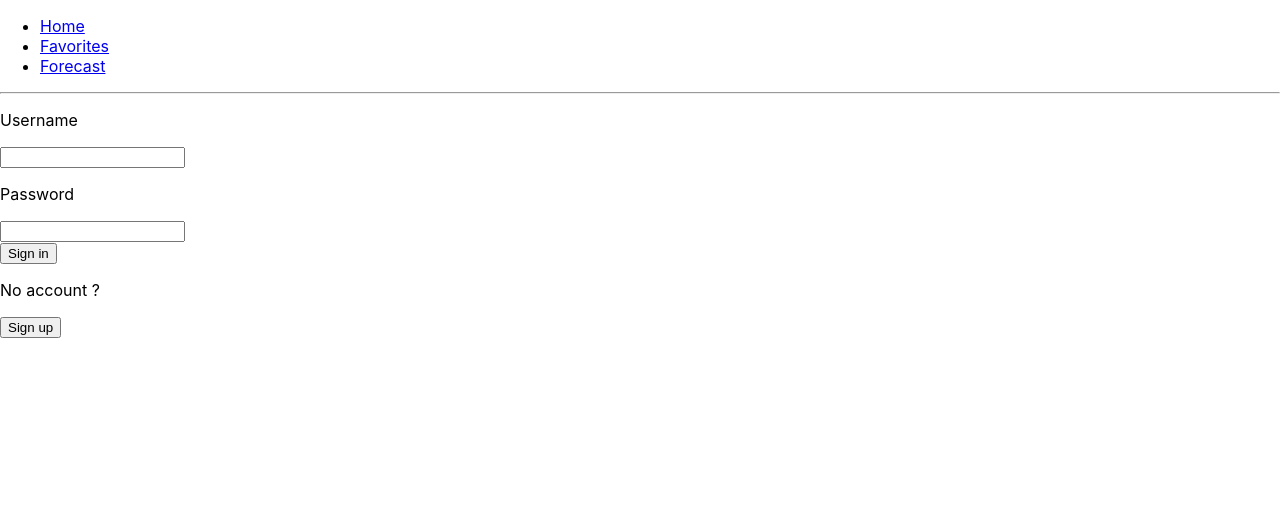
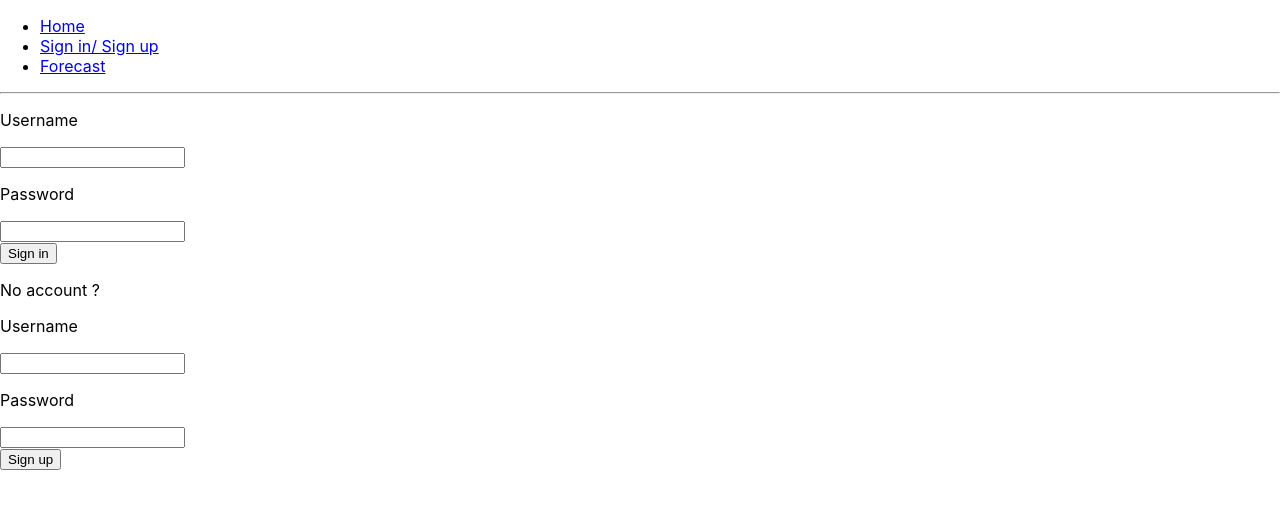
Before and after one commit to Groovietoile/weather_app, a React (Create React App) app: page /signinsignup in a window 1280 px wide. Shown: the top 508 px of the page. Built offline with nearby package versions, Linux system fonts and the light colour scheme; data requests are answered from the project's data file.

Commit message:
add fav + add user + correct routes + sign in sign up page

```diff
--- a/data/db.json
+++ b/data/db.json
@@ -6,12 +6,26 @@
       "password": "test",
       "favorites": [
         {
-                    "id": "f1",
-                    "city": "paris, fr"
+          "id": "i1",
+          "city": "c1"
         },
         {
-                    "id": "f2",
-                    "city": "berlin, de"
+          "id": "54cbeb8e-b0a3-4174-9926-78b5a28dd017",
+          "city": {
+            "city": "bordeau, fr"
+          }
+        },
+        {
+          "id": "298fcfa9-4411-432b-a15a-d3b39a89a846",
+          "city": "a"
+        },
+        {
+          "id": "b8d6f589-8f9e-4bdb-9385-7531ea7c753e",
+          "city": "b"
+        },
+        {
+          "id": "0def6ca3-5d27-44c0-85b3-ce5c46cf18ba",
+          "city": "c"
         }
       ]
     },
--- a/src/App.js
+++ b/src/App.js
@@ -7,8 +7,8 @@ import Favorites from "./components/Favorites/Favorites";
 
 
 const App = () => {
-  const [isSignedIn, setIsSignedIn] = useState(true);
-  const [userId, setUserId] = useState("u1");
+  const [isSignedIn, setIsSignedIn] = useState(false);
+  const [userId, setUserId] = useState("");
   const [userFavorites, setUserFavorites] = useState([]);
   const [users, setUsers] = useState([]);
 
@@ -42,28 +42,33 @@ const App = () => {
       <div>
         <ul>
           <li>
-            <Link to="/" onClick={() => window.location.href = 'http://localhost:3000/'}>Home</Link>
+            <Link to="/" >Home</Link>
           </li>
           {isSignedIn ? (
             <li>
-              <Link to="/favorites" onClick={() => window.location.href = 'http://localhost:3000/favorites'}>Favorites</Link>
+              <Link to="/favorites">Favorites</Link>
             </li>
           ) : (
             <li>
-              <Link to="/signinsignup" onClick={() => window.location.href = 'http://localhost:3000/signinsignup'}>Sign in/ Sign up</Link>
+              <Link to="/signinsignup" >Sign in/ Sign up</Link>
             </li>
           )}
 
           <li>
-            <Link to="/forecast" onClick={() => window.location.href = 'http://localhost:3000/forecast'}>Forecast</Link>
+            <Link to="/forecast" >Forecast</Link>
           </li>
         </ul>
 
         <hr />
         <Switch>
           <Route exact path="/" component={Home} />
-          <Route path="/signinsignup" component={SignInSignUp} />
-          <Route path="/forecast" component={() => (<Forecast isSignedIn={isSignedIn} />)} />
+          <Route path="/signinsignup" component={() => (
+            <SignInSignUp
+              setIsSignedIn={setIsSignedIn}
+              users={users}
+              setUserId={setUserId}
+            />)} />
+          <Route path="/forecast" component={() => (<Forecast isSignedIn={isSignedIn} userId={userId} userFavorites={userFavorites}/>)} />
           <Route path="/favorites" component={() => (<Favorites favorites={userFavorites} />)} />
         </Switch>
       </div>
--- a/src/components/Forecast/Forecast.js
+++ b/src/components/Forecast/Forecast.js
@@ -1,7 +1,7 @@
 import React, { useState } from 'react';
 import Conditions from '../Conditions/Conditions';
 import classes from './Forecast.module.css';
-import {v4 as uuidv4} from 'uuid';
+import { v4 as uuidv4 } from 'uuid';
 
 const Forecast = (props) => {
     const [responseObj, setResponseObj] = useState({});
@@ -69,6 +69,15 @@ const Forecast = (props) => {
             })
     }
 
+    function getUpdatedFavorites() {
+        let favorites = props.userFavorites;
+        favorites.push({
+            id: uuidv4(),
+            city
+        })
+        return JSON.stringify({favorites});
+    }
+
     return (
         <div>
             <h2>Find Current Weather Conditions</h2>
@@ -89,11 +98,14 @@ const Forecast = (props) => {
                 {props.isSignedIn && (
                     <button className={classes.Button} onClick={(e) => {
                         e.preventDefault();
-                        // TODO : add city to user's favorites in db
-                        // {
-                        //     id: uuidv4(),
-                        //     city: city
-                        // }
+                        fetch(`http://localhost:8000/users/${props.userId}`, {
+                            method: 'PATCH',
+                            headers: {
+                                'Content-Type': 'application/json'
+                            },
+                            body: getUpdatedFavorites()
+                        }).then(res => res.json())
+                            .then(res => alert("added to favorites successfully !"));
                     }}>Add searched city to favorites</button>
                 )}
                 <button className={classes.Button} onClick={getForecastAtMyLocation}>Get Forecast at my location</button>
--- a/src/components/SignInSignUp/SignInSignUp.js
+++ b/src/components/SignInSignUp/SignInSignUp.js
@@ -1,21 +1,104 @@
-const SignInSignUp = () => {
+import { v4 as uuidv4 } from 'uuid';
+// import { useHistory } from "react-router-dom";
+// import Favorites from '../Favorites/Favorites';
+// import {withRouter} from 'react-router-dom';
+
+// props = setIsSignedIn, users, setUserId
+
+const SignInSignUp = (props) => {
+    // const history = useHistory();
+
+    function onSignIn(e) {
+        e.preventDefault();
+        const username = document.getElementById("signin_username").value;
+        const pwd = document.getElementById("signin_pwd").value;
+        if (!username || !pwd) {
+            return;
+        }
+        const user = props.users.filter((user) => user.username === username);
+        if (user.length) {
+            if (user[0].password === pwd) {
+                alert("Signed in successfully !");
+                props.setIsSignedIn(true);
+                props.setUserId(user[0].id);
+                // TODO : this changes only the url
+                // window.history.replaceState(null, '', 'http://localhost:3000/favorites');
+                // history.push('/favorites');
+                // navigate("/favorites");
+                // this.props.history.push('http://localhost:3000/favorites');
+                // props.history.push("/favorites");
+            }
+            else {
+                alert("Incorrect password.");
+            }
+        }
+        else {
+            alert(`The user ${username} does not exist.`);
+        }
+    }
+
+    function onSignUp(e) {
+        e.preventDefault();
+        const username = document.getElementById("signup_username").value;
+        const pwd = document.getElementById("signup_pwd").value;
+
+        if (!username || !pwd) {
+            return;
+        }
+
+        if (props.users.filter((user) => user.username === username).length) {
+            alert("This username is not available.");
+        }
+
+        else {
+            fetch('http://localhost:8000/users/', {
+                method: 'POST',
+                headers: {
+                    'Content-Type': 'application/json'
+                },
+                body: JSON.stringify(
+                    {
+                        "id": uuidv4(),
+                        "username": username,
+                        "password": pwd,
+                        "favorites": []
+                    }
+                )
+            }).then(res => res.json())
+                .then(res => alert("Signed up successfully !"));
+        }
+    }
+
     return (
         <>
             <form>
                 <label>
                     <p>Username</p>
-                    <input type="text" required />
+                    <input id="signin_username" type="text" />
                 </label>
                 <label>
                     <p>Password</p>
-                    <input type="password" required />
+                    <input id="signin_pwd" type="password" />
                 </label>
                 <div>
-                    <button type="submit">Sign in</button>
+                    <button type="submit" onClick={onSignIn}>Sign in</button>
                 </div>
             </form>
+
             <p>No account ?</p>
-            <button type="submit">Sign up</button>
+            <form>
+                <label>
+                    <p>Username</p>
+                    <input id="signup_username" type="text" required />
+                </label>
+                <label>
+                    <p>Password</p>
+                    <input id="signup_pwd" type="password" required />
+                </label>
+                <div>
+                    <button type="submit" onClick={onSignUp} >Sign up</button>
+                </div>
+            </form>
         </>
     )
 }
--- a/src/index.js
+++ b/src/index.js
@@ -3,13 +3,13 @@ import ReactDOM from 'react-dom/client';
 import './index.css';
 import App from './App';
 import reportWebVitals from './reportWebVitals';
+import { BrowserRouter as Router } from 'react-router-dom';
 
 const root = ReactDOM.createRoot(document.getElementById('root'));
 root.render(
-  <React.StrictMode>
+  <Router>
     <App />
-  </React.StrictMode>
-);
+  </Router>);
 
 // If you want to start measuring performance in your app, pass a function
 // to log results (for example: reportWebVitals(console.log))
```
Lines whose indentation alone changed are shown as unchanged.
